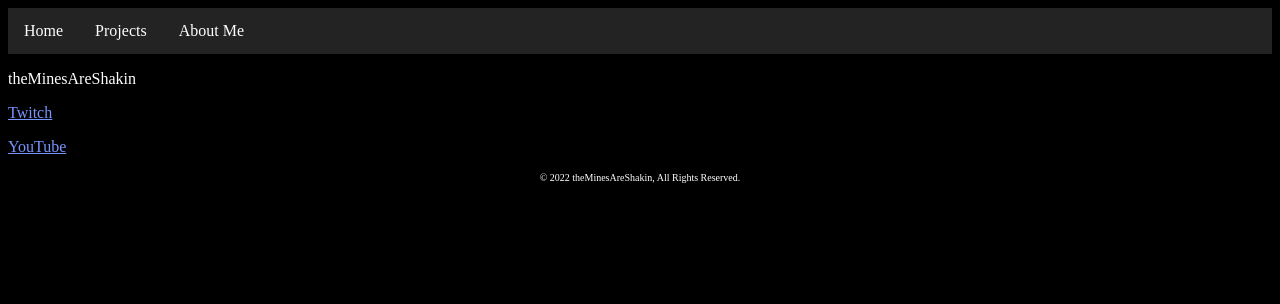
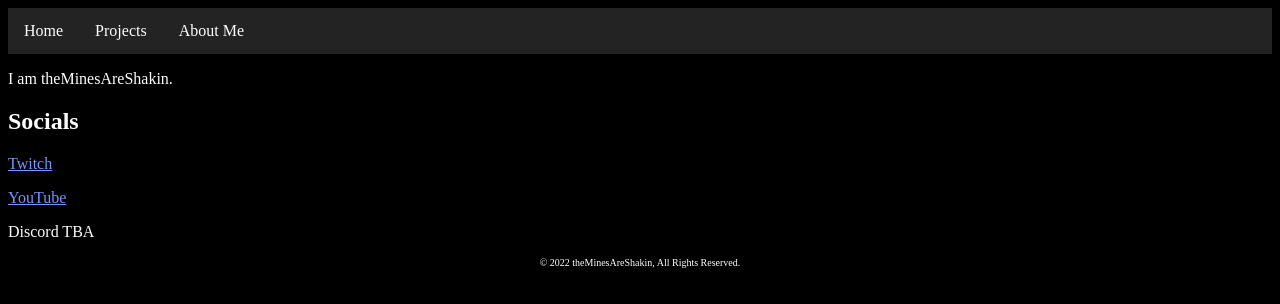
Before and after one commit to jakemeinershagen/website, a plain HTML site: page about-me.html in a window 1280 px wide. Drawn offline with Linux system fonts and the light colour scheme.

Commit message:
Add discord to About and some other small adjustments

```diff
--- a/about-me.html
+++ b/about-me.html
@@ -13,9 +13,12 @@
 		<li><a href="about-me.html">About Me</a></li>
 	</ul>
 
-	<p>theMinesAreShakin</p>
+	<p>I am theMinesAreShakin.</p>
+
+	<h2>Socials</h2>
 	<p><a href="https://www.twitch.tv/theminesareshakin" target="_blank">Twitch</a></p>
 	<p><a href="https://www.youtube.com/channel/UC0LuHTQQZMuOfYZAqfkVDPQ" target="_blank">YouTube</a></p>
+	<p>Discord TBA</p>
 
 	<footer>
 		<p>&copy; 2022 theMinesAreShakin, All Rights Reserved.</p>
```
